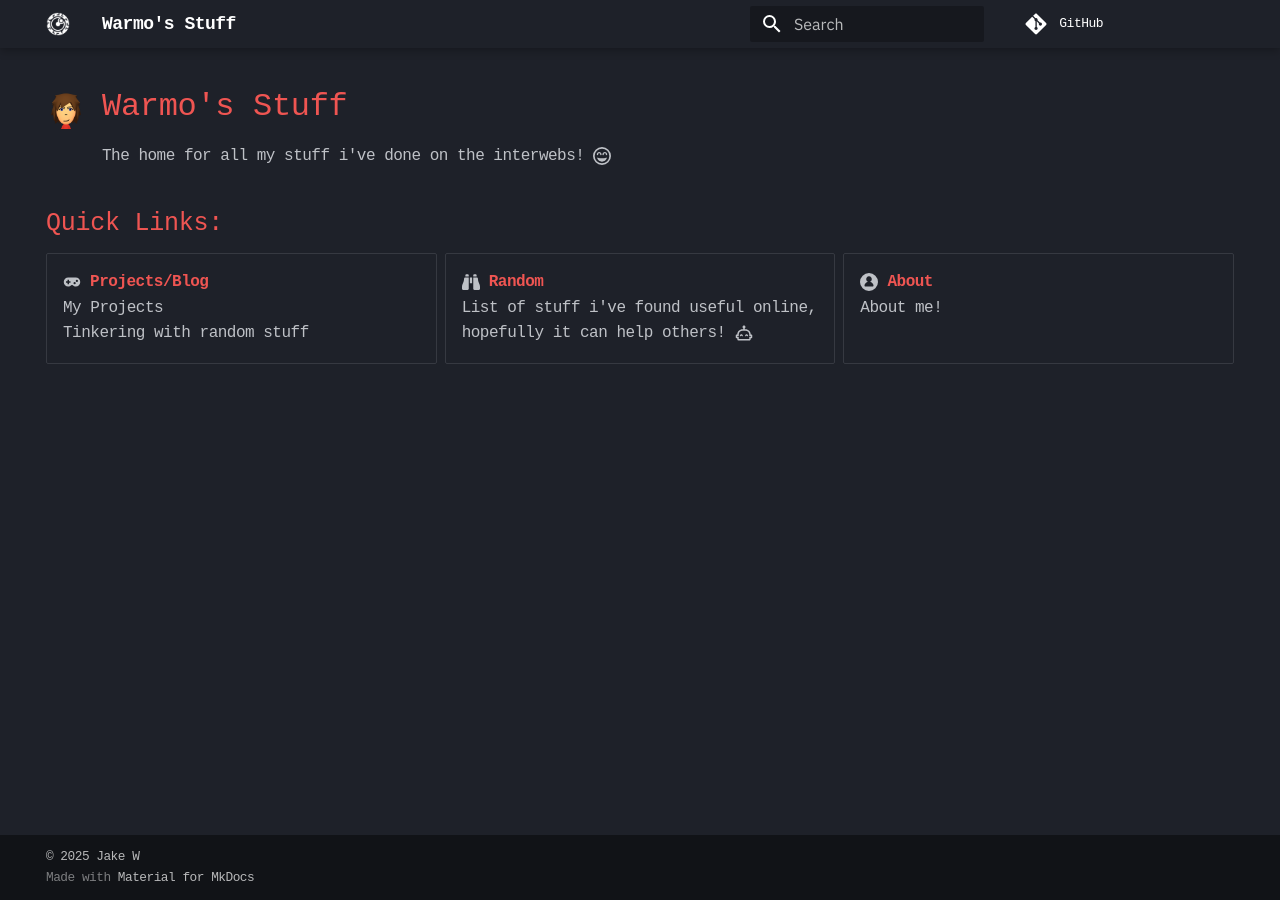
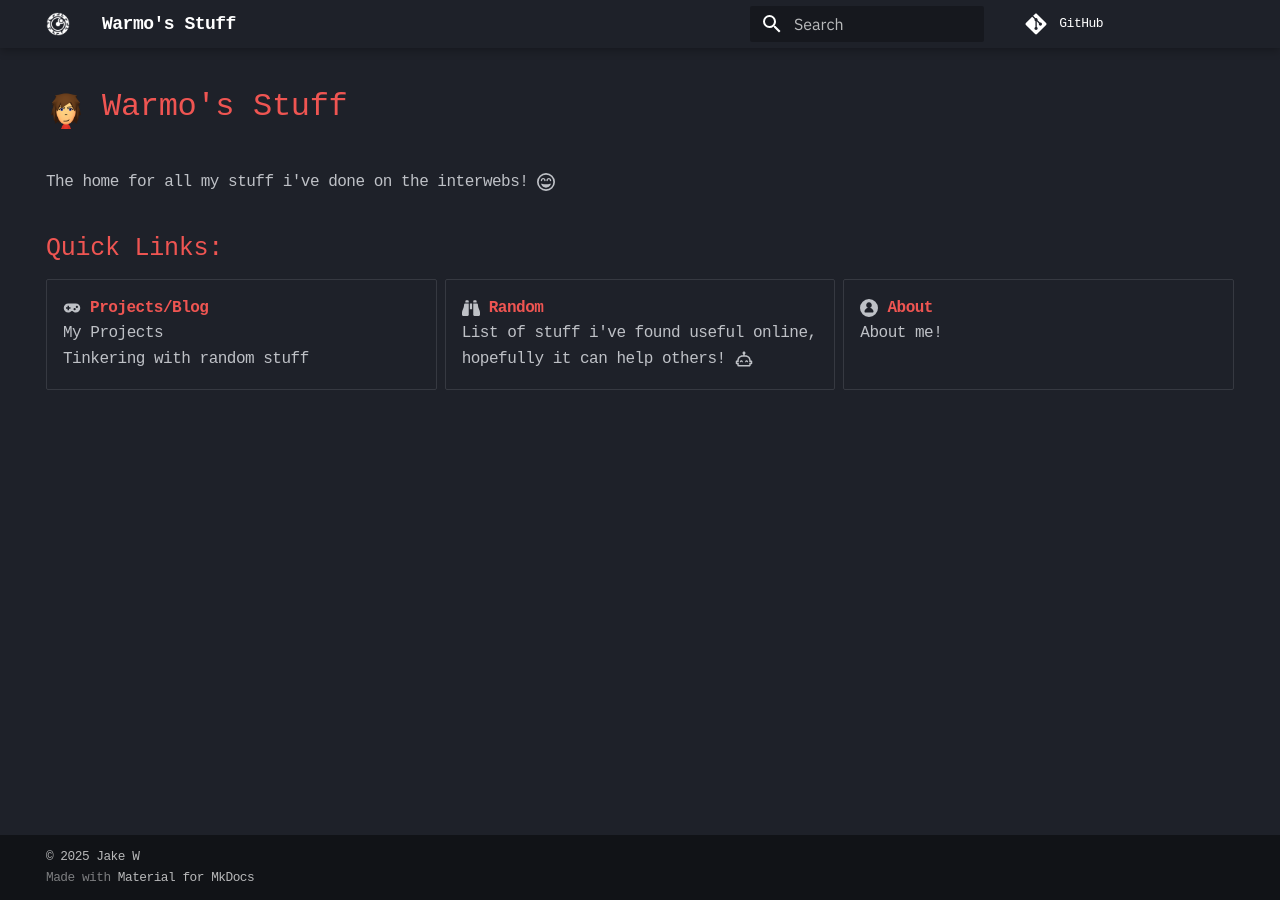
Before and after one commit to Warmo/warmo.github.io, an MkDocs documentation site: the page built from docs/index.md, in a window 1280 px wide. Built offline with MkDocs 1.6.1 and Material for MkDocs 9.7.7, drawn with Linux system fonts in a browser that asks for light colours; some web fonts are replaced; comment, search, counter and statistics services are not loaded.

Commit message:
Change colours and add break for home image

```diff
--- a/docs/index.md
+++ b/docs/index.md
@@ -10,7 +10,7 @@
 
 # Warmo's Stuff
 
-The home for all my stuff i've done on the interwebs!  :fontawesome-regular-face-grin-beam:
+<br>The home for all my stuff i've done on the interwebs!  :fontawesome-regular-face-grin-beam:
 
 ## Quick Links:
 
--- a/docs/stylesheets/extra.css
+++ b/docs/stylesheets/extra.css
@@ -71,3 +71,9 @@
   font-family: 'Web437 IBM VGA', monospace;
   letter-spacing: -0.05em;  /* tweak this value */
 }
+
+/* Navigation foreground color */
+.md-nav {
+  --md-primary-fg-color: #484848;
+  --md-primary-fg-color--dark: #646464;
+}
```
